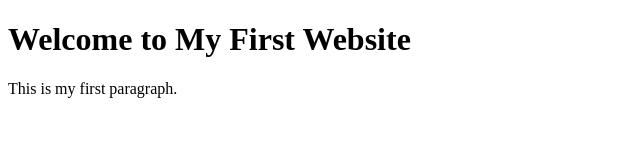
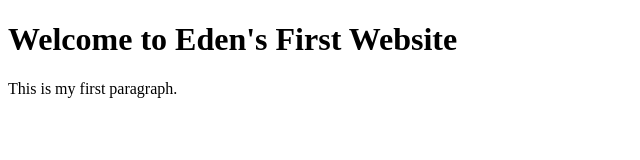
Before and after one commit to d0lchi/a-repository-2, a plain HTML site: page index.html in a window 1280 px wide. Shown: the whole page, without its empty margins (0-640 px from the left). Drawn offline with Linux system fonts and the light colour scheme.

Commit message:
changed My to Eden's in h1

```diff
--- a/index.html
+++ b/index.html
@@ -6,7 +6,7 @@
     <title>My First Website</title>
 </head>
 <body>
-    <h1>Welcome to My First Website</h1>
+    <h1>Welcome to Eden's First Website</h1>
     <p>This is my first paragraph.</p>
 </body>
 </html>
```
